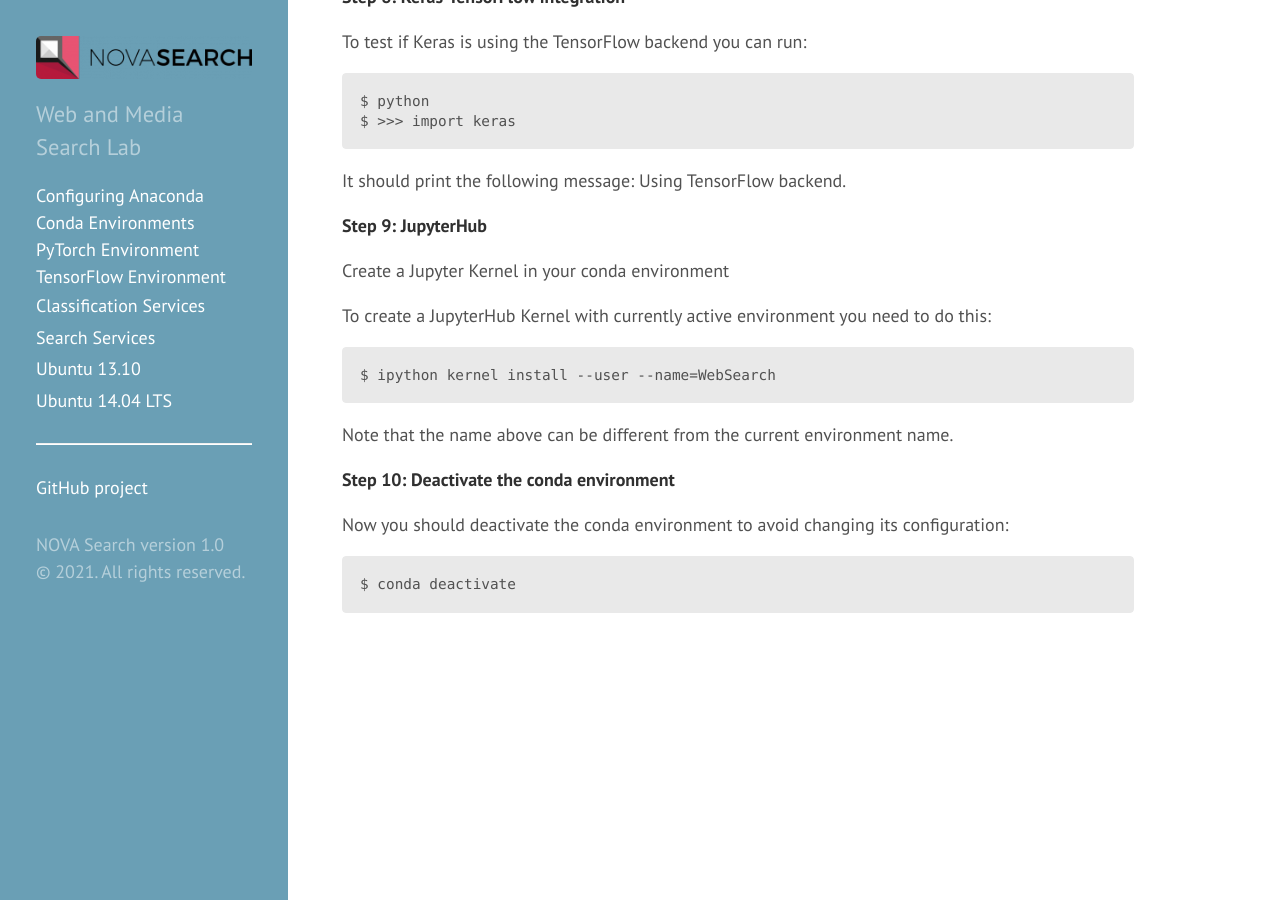
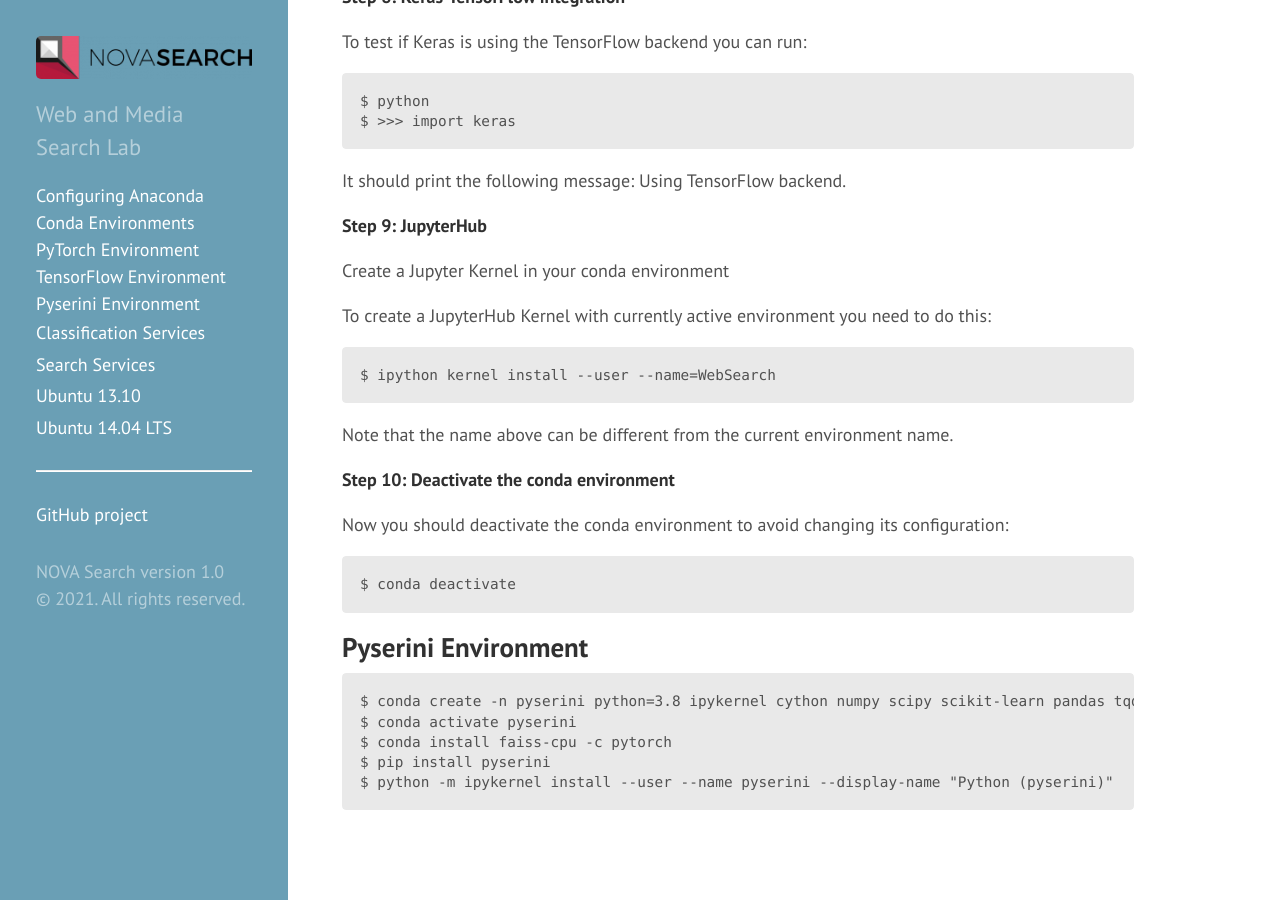
Before and after one commit to novasearch/wiki.novasearch.org, a Jekyll site: the page built from wiki/Python_DeepLearning.md, in a window 1280 px wide and 900 px high, scrolled down 3262 px. Built offline with Jekyll 4.4.1, drawn with Linux system fonts in a browser that asks for light colours.

Commit message:
Update Python_DeepLearning.md

```diff
--- a/wiki/Python_DeepLearning.md
+++ b/wiki/Python_DeepLearning.md
@@ -139,3 +139,13 @@
 Now you should deactivate the conda environment to avoid changing its configuration:
 
     $ conda deactivate
+
+
+Pyserini Environment
+--------------------
+
+    $ conda create -n pyserini python=3.8 ipykernel cython numpy scipy scikit-learn pandas tqdm tensorflow
+    $ conda activate pyserini
+    $ conda install faiss-cpu -c pytorch
+    $ pip install pyserini
+    $ python -m ipykernel install --user --name pyserini --display-name "Python (pyserini)"
```
